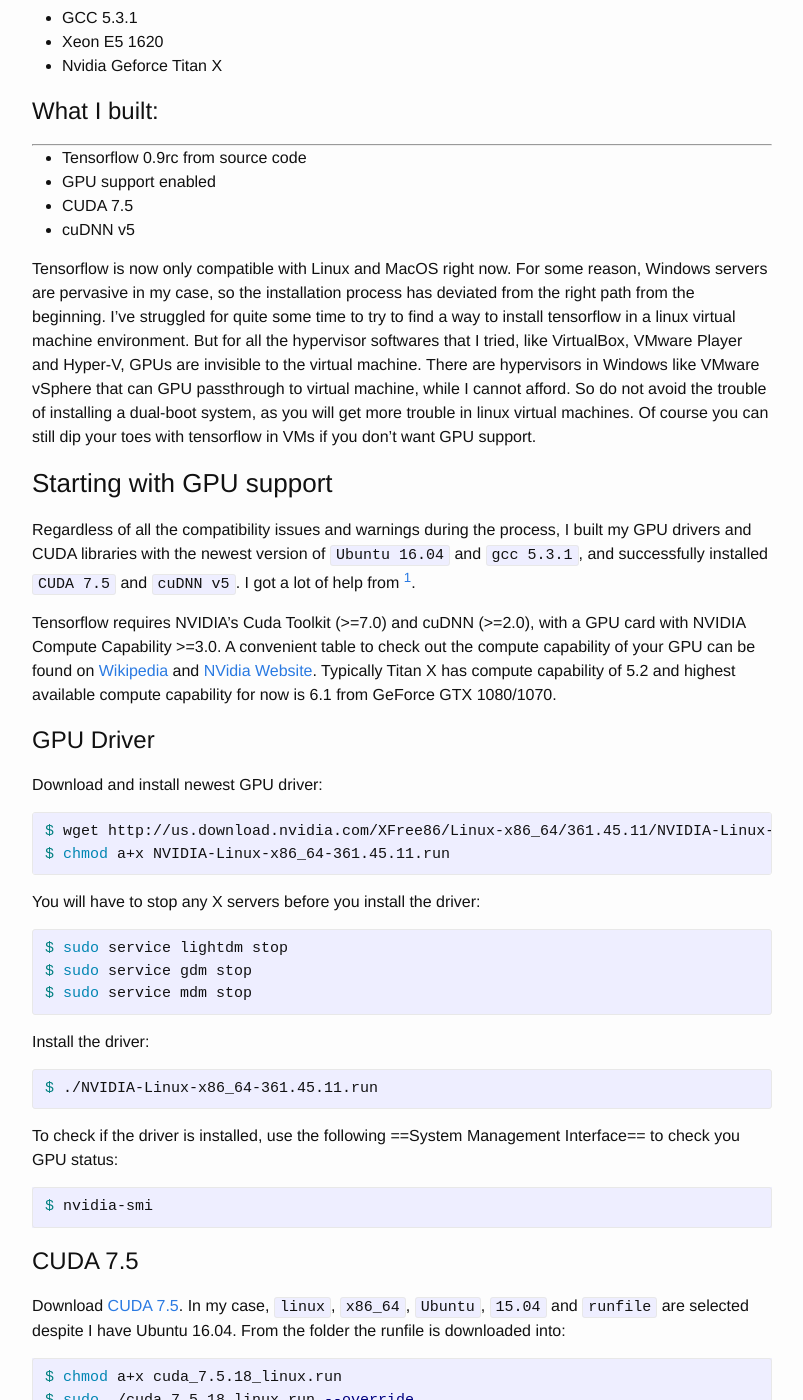
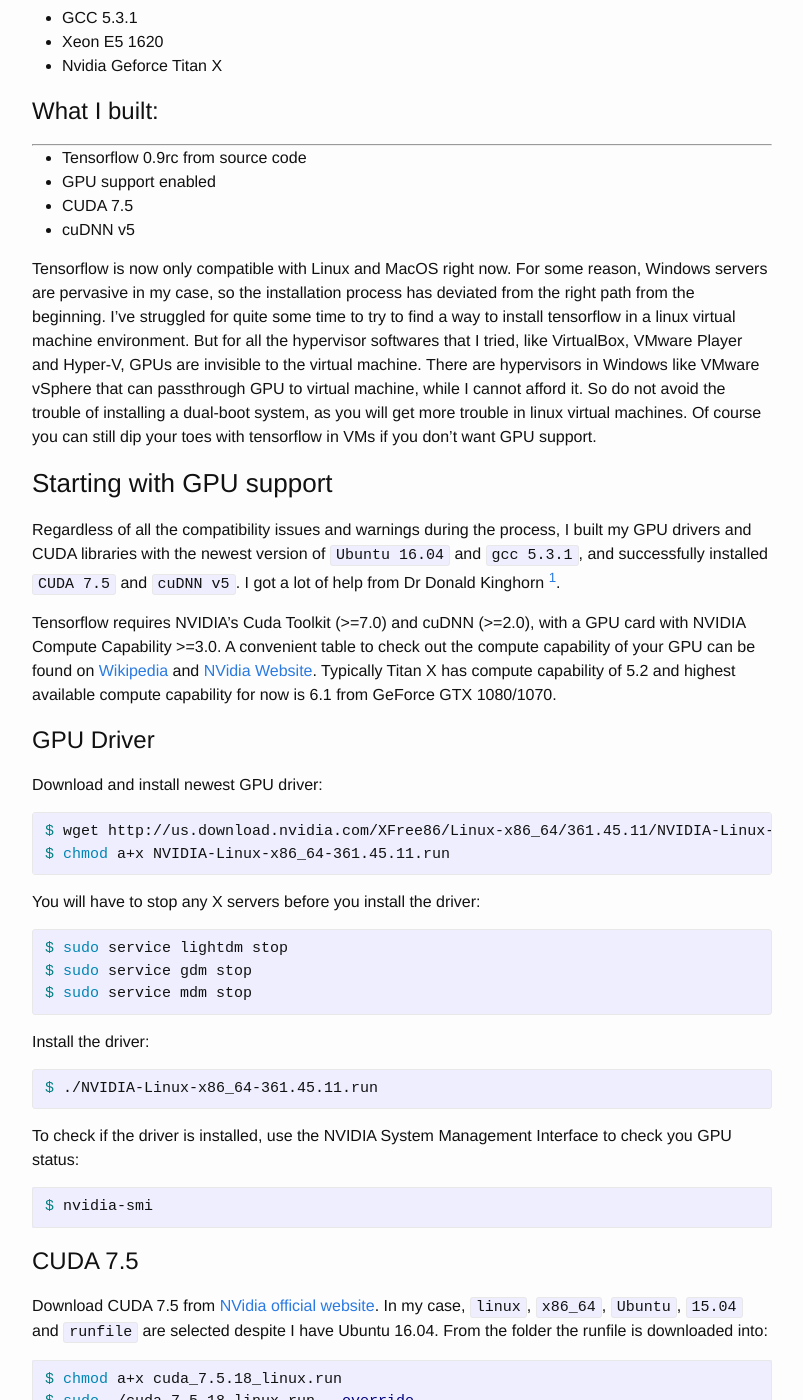
Before and after one commit to fwd4/fwd4.github.io, a Jekyll site: the page built from _posts/2016-06-14-install-tensorflow.markdown, in a window 1280 px wide and 1400 px high, scrolled down 387 px. Shown: the whole window, without its empty margins (238-1041 px from the left). Built offline with Jekyll 4.4.1, drawn with Linux system fonts in a browser that asks for light colours; some of the changed text lies outside the part shown.

Commit message:
revision of post 1
minor wording and formats

```diff
--- a/_posts/2016-06-14-install-tensorflow.markdown
+++ b/_posts/2016-06-14-install-tensorflow.markdown
@@ -28,10 +28,10 @@ categories: Miscellany
 - cuDNN v5
 
 
-Tensorflow is now only compatible with Linux and MacOS right now. For some reason, Windows servers are pervasive in my case, so the installation process has deviated from the right path from the beginning. I've struggled for quite some time to try to find a way to install tensorflow in a linux virtual machine environment. But for all the hypervisor softwares that I tried, like VirtualBox, VMware Player and Hyper-V, GPUs are invisible to the virtual machine. There are hypervisors in Windows like VMware vSphere that can GPU passthrough to virtual machine, while I cannot afford. So do not avoid the trouble of installing a dual-boot system, as you will get more trouble in linux virtual machines. Of course you can still dip your toes with tensorflow in VMs if you don't want GPU support.
+Tensorflow is now only compatible with Linux and MacOS right now. For some reason, Windows servers are pervasive in my case, so the installation process has deviated from the right path from the beginning. I've struggled for quite some time to try to find a way to install tensorflow in a linux virtual machine environment. But for all the hypervisor softwares that I tried, like VirtualBox, VMware Player and Hyper-V, GPUs are invisible to the virtual machine. There are hypervisors in Windows like VMware vSphere that can passthrough GPU to virtual machine, while I cannot afford it. So do not avoid the trouble of installing a dual-boot system, as you will get more trouble in linux virtual machines. Of course you can still dip your toes with tensorflow in VMs if you don't want GPU support.
 
 ### Starting with GPU support
-Regardless of all the compatibility issues and warnings during the process, I built my GPU drivers and CUDA libraries with the newest version of `Ubuntu 16.04` and `gcc 5.3.1`, and successfully installed `CUDA 7.5` and `cuDNN v5`. I got a lot of help from [^1].
+Regardless of all the compatibility issues and warnings during the process, I built my GPU drivers and CUDA libraries with the newest version of `Ubuntu 16.04` and `gcc 5.3.1`, and successfully installed `CUDA 7.5` and `cuDNN v5`. I got a lot of help from Dr Donald Kinghorn [^1].
 
 Tensorflow requires NVIDIA's Cuda Toolkit (>=7.0) and cuDNN (>=2.0), with a GPU card with NVIDIA Compute Capability >=3.0. A convenient table to check out the compute capability of your GPU can be found on [Wikipedia](https://en.wikipedia.org/wiki/CUDA) and [NVidia Website](https://developer.nvidia.com/cuda-gpus). Typically Titan X has compute capability of 5.2 and highest available compute capability for now is 6.1 from GeForce GTX 1080/1070.
 
@@ -53,7 +53,7 @@ Install the driver:
 $ ./NVIDIA-Linux-x86_64-361.45.11.run
 {% endhighlight %}
 
-To check if the driver is installed, use the following ==System Management Interface== to check you GPU status:
+To check if the driver is installed, use the NVIDIA System Management Interface to check you GPU status:
 
 ~~~bash
 $ nvidia-smi
@@ -61,16 +61,16 @@ $ nvidia-smi
 
 # CUDA 7.5
 
-Download [CUDA 7.5](https://developer.nvidia.com/cuda-downloads). In my case, `linux`, `x86_64`, `Ubuntu`, `15.04` and `runfile` are selected despite I have Ubuntu 16.04. From the folder the runfile is downloaded into:
+Download CUDA 7.5 from [NVidia official website](https://developer.nvidia.com/cuda-downloads). In my case, `linux`, `x86_64`, `Ubuntu`, `15.04` and `runfile` are selected despite I have Ubuntu 16.04. From the folder the runfile is downloaded into:
 
 ~~~bash
 $ chmod a+x cuda_7.5.18_linux.run
 $ sudo ./cuda_7.5.18_linux.run --override
 ~~~
 
-CUDA 7.5 is compatible with up to `gcc 4.9` while I have `gcc 5.3.1` by default, use `--override` to surpress the unsupported compiler warning.
+CUDA 7.5 is compatible with up to `gcc 4.9` while I have `gcc 5.3.1` by default, and I can use `--override` to surpress the warning of `unsupported compiler`.
 
-As newest GPU driver is installed, do **NOT** install the older version here. Also make sure the symbolic link at `/usr/local/cuda` is installed as it is required by tensorflow.
+As newest GPU driver is installed, choose **NOT** install the older version driver. Also make sure the symbolic link at `/usr/local/cuda` is installed as it is required by tensorflow.
 
 ~~~
 Do you accept the previously read EULA? (accept/decline/quit): accept
@@ -102,6 +100,7 @@ $ sudo cp include/cudnn.h /usr/local/cuda/include
 $ sudo cp lib64/libcudnn* /usr/local/cuda/lib64
 $ sudo chmod a+r /usr/local/cuda/include/cudnn.h /usr/local/cuda/lib64/libcudnn*
 ~~~
+
 # Compiling Cuda Examples
 One more thing to do if you want to compile the cuda examples:
 
@@ -111,8 +110,8 @@ $ sudo vim /usr/local/cuda/include/host_config.h
 
 Comment out line 115:
 
-~~~c
-//#error -- unsupported GNU version! gcc versions later than 4.9 are not supported!
+~~~diff
+- #error -- unsupported GNU version! gcc versions later than 4.9 are not supported!
 ~~~
 
 ### Install Tensorflow from Source Code
@@ -162,7 +161,7 @@ $ sudo apt-get install python-numpy swig python-dev python-wheel
 # Configure the installation
 
 ~~~bash
-./configure
+$ ./configure
 ~~~
 
 ~~~
@@ -234,7 +233,7 @@ Add three lines after around line 52:
    linker_flag: "-B/usr/bin/"
 ~~~
 
-# Now try tensorflow
+# Now Try Tensorflow
 
 ~~~
 $ cd tensorflow/models/image/mnist
@@ -246,9 +245,9 @@ I tensorflow/stream_executor/dso_loader.cc:108] successfully opened CUDA library
 I tensorflow/stream_executor/dso_loader.cc:108] successfully opened CUDA library libcurand.so.7.5 locally
 ~~~
 
+---
 
 ### References
----
 [^1]: https://www.pugetsystems.com/labs/hpc/NVIDIA-CUDA-with-Ubuntu-16-04-beta-on-a-laptop-if-you-just-cannot-wait-775/
 [^2]: https://github.com/fayeshine/tensorflow/commit/6c8c572c12521d706eda692fa7793f90b45dde20
 [^3]: https://github.com/tensorflow/tensorflow/issues/1066
```
Also changed, not shown: other parts of _posts/2016-06-14-install-tensorflow.markdown (+3 -5 lines).
